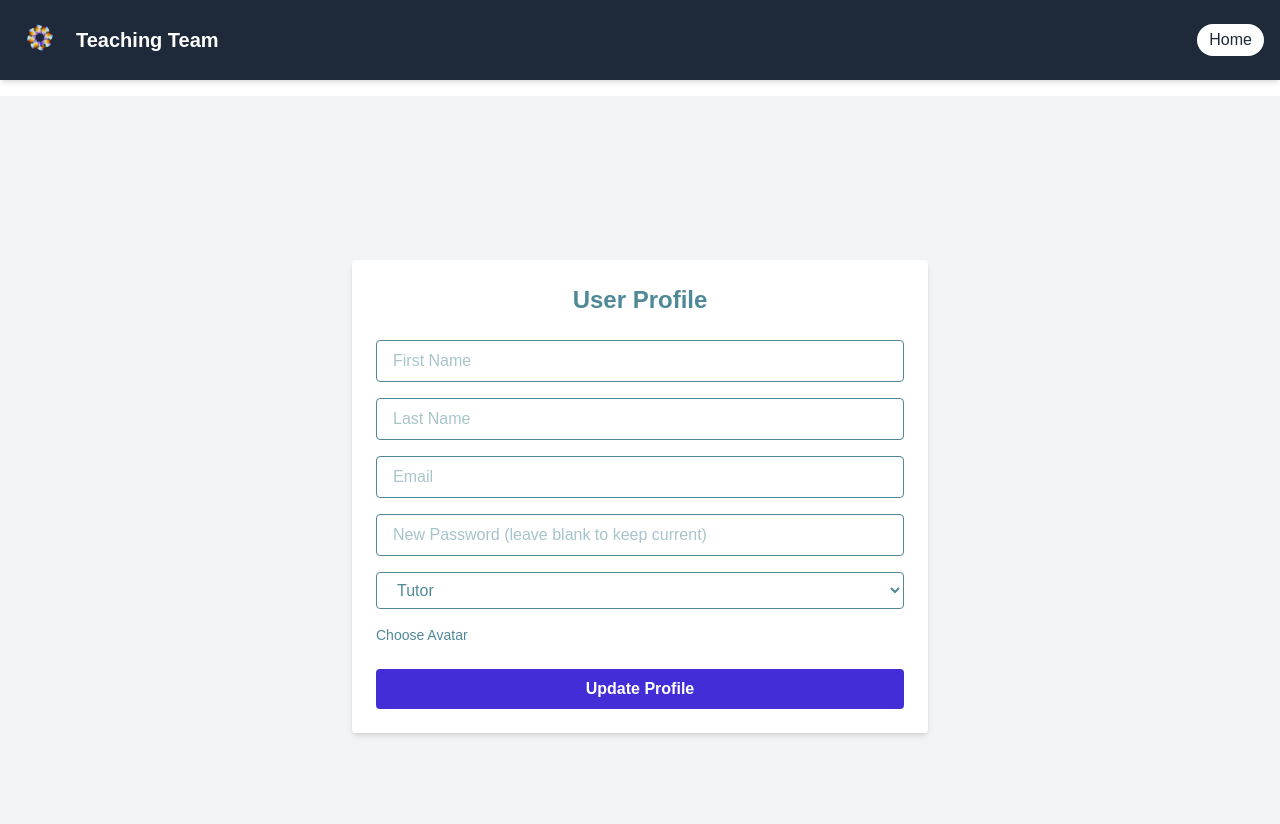
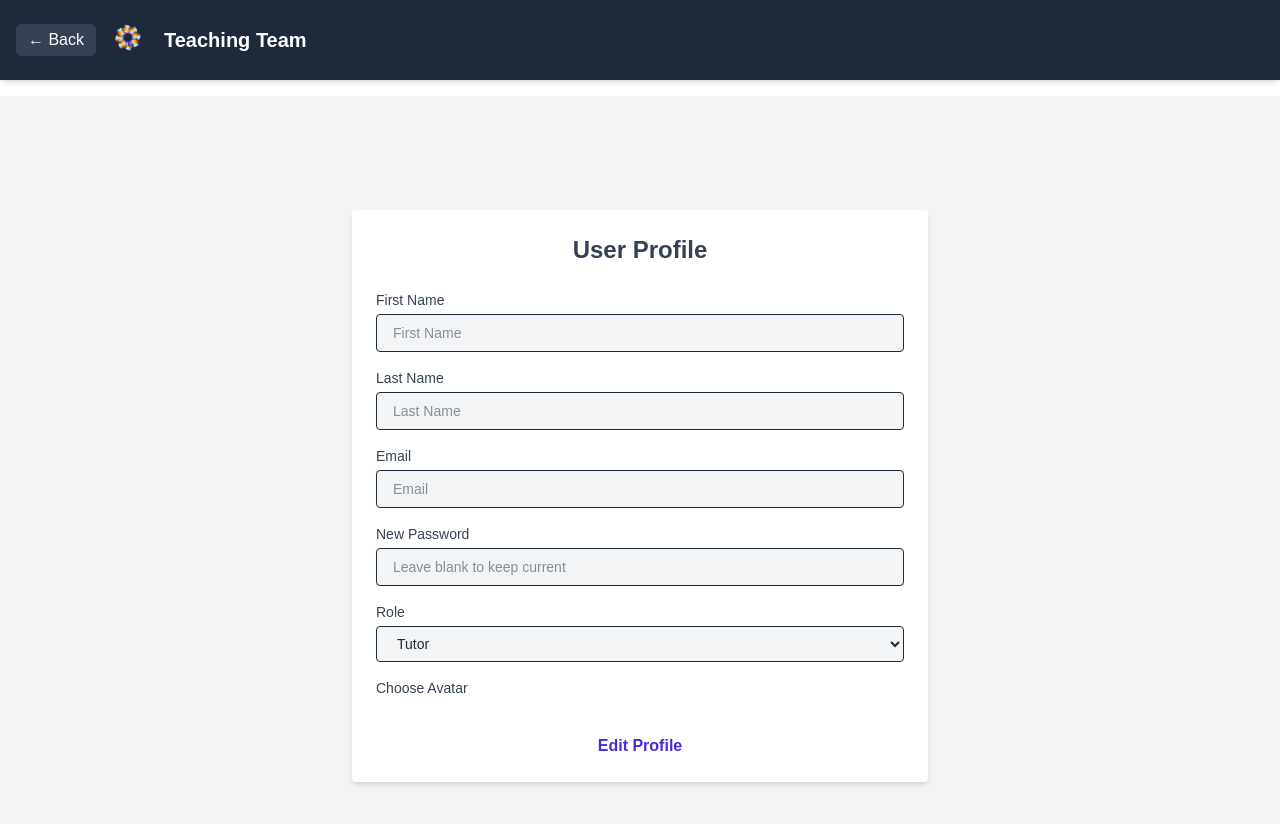
Before and after one commit to Krithik211/Teaching_Team---WebApplication, a Next.js app in the folder client/: page /editProfile in a window 1280 px wide. Shown: the top 824 px of the page. Built offline with nearby package versions, Linux system fonts and the light colour scheme.

Commit message:
implemented edit profile

```diff
--- a/client/src/components/Navigation.tsx
+++ b/client/src/components/Navigation.tsx
@@ -10,11 +10,18 @@ import ProfileMenu from "./ProfileMenu";
 interface NavigationProps {
   showSignOut?: boolean;
   showHome?: boolean;
+  showBackButton?: boolean;
 }
 
-const Navigation: React.FC<NavigationProps> = ({ showSignOut = false, showHome = false }) => {
+const Navigation: React.FC<NavigationProps> = ({
+  showSignOut = false,
+  showHome = false,
+  showBackButton = false,
+
+}) => {
   const { signout } = useAuth();
   const router = useRouter();
+
 
   // Sign out and redirect to home
   const handleSignOut = () => {
@@ -29,28 +36,29 @@ const Navigation: React.FC<NavigationProps> = ({ showSignOut = false, showHome =
 
         {/* Logo and title (left side) */}
         <div className="flex items-center space-x-3">
+  {showBackButton && (
+  <button
+    onClick={() => router.back()}
+    className="text-white bg-gray-700 hover:bg-gray-600 px-3 py-1 rounded-md mr-2"
+  >
+    ← Back
+  </button>
+)}
   <img src="/images/logo3.png" alt="Logo" className="h-12 w-12 object-contain bg-gray-800 rounded" />
   <h1 className="text-xl font-bold">Teaching Team</h1>
 </div>
 
         {/* Conditional navigation links (right side) */}
         <div className="flex items-center space-x-6">
-          {(!showSignOut && !showHome) && (
+          {showBackButton ? (
+  // ✅ Only back button
+  <></>
+) : (!showSignOut && !showHome) && (
   <>
     <a href="#home" className="hover:underline">Home</a>
     <a href="#about" className="hover:underline">About</a>
-              <Link
-                href="/signIn"
-                className="bg-white text-gray-800 px-3 py-1 rounded-full hover:bg-gray-300 font-medium"
-              >
-                Sign In
-              </Link>
-              <Link
-                href="/signUp"
-                className="bg-white text-gray-800 px-3 py-1 rounded-full hover:bg-gray-300 font-medium"
-              >
-                Sign Up
-              </Link>
+    <Link href="/signIn" className="bg-white text-gray-800 px-3 py-1 rounded-full hover:bg-gray-300 font-medium">Sign In</Link>
+    <Link href="/signUp" className="bg-white text-gray-800 px-3 py-1 rounded-full hover:bg-gray-300 font-medium">Sign Up</Link>
   </>
 )}
 
--- a/client/src/components/ProfileMenu.tsx
+++ b/client/src/components/ProfileMenu.tsx
@@ -36,7 +36,7 @@ const ProfileMenu: React.FC = () => {
             onClick={handleEditProfile}
             className="block w-full text-left px-4 py-2 text-gray-700 hover:bg-gray-100"
           >
-            Edit Profile
+            View Profile
           </button>
         </div>
       )}
--- a/client/src/pages/editProfile.tsx
+++ b/client/src/pages/editProfile.tsx
@@ -6,12 +6,16 @@ import { User } from "@/types/User";
 import { Avatar } from "@/types/Avatar";
 import { userApi } from "@/services/api";
 import Navigation from "@/components/Navigation";
+import { UpdateUserRequest } from "@/types/User";
+
+
 
 const EditProfilePage = () => {
   const router = useRouter();
   const [user, setUser] = useState<User | null>(null);
   const [avatars, setAvatars] = useState<Avatar[]>([]);
   const [loading, setLoading] = useState(false);
+  const [isEditing, setIsEditing] = useState(false);
 
   // Form fields
   const [firstName, setFirstName] = useState("");
@@ -43,22 +47,52 @@ const EditProfilePage = () => {
 
   const handleUpdate = async (e: React.FormEvent) => {
     e.preventDefault();
+     console.log("Update form submitted"); // ✅ Add this
+
+     // ✅ Place this right below it:
+  console.log("📦 Payload to update:", {
+    firstName,
+    lastName,
+    email,
+    role,
+    avatarId: selectedAvatar?.avatarId,
+    password,
+  });
+
     setLoading(true);
 
     try {
-    //   const updatedUser: Partial<User> = {
-    //     firstName,
-    //     lastName,
-    //     email,
-    //     password: password || undefined, // optional
-    //     role,
-    //     avatar_id: selectedAvatar?.avatarId,
-    //   };
+     if (!selectedAvatar) {
+  toast.error("Please select an avatar.");
+  setLoading(false);
+  return;
+}
+    const updatedUser: UpdateUserRequest = {
+  firstName,
+  lastName,
+  email,
+  role,
+  avatar_id: selectedAvatar?.avatarId!,
+};
 
-    //   const response = await userApi.updateUser(user?.userId!, updatedUser);
-    //   toast.success("Profile updated!");
-    //   localStorage.setItem("CurrentUser", JSON.stringify(response.user));
-      router.push("/dashboard");
+if (password.trim() !== "") {
+  updatedUser.password = password;
+}
+
+const response = await userApi.updateUser(user!.userId, updatedUser);
+
+toast.success("Profile updated!");
+localStorage.setItem("CurrentUser", JSON.stringify(response.user));
+setUser(response.user);
+setIsEditing(false);
+
+      if (response.user.role === "lecturer") {
+  router.push("/lecturer");
+} else if (response.user.role === "tutor" || response.user.role === "candidate") {
+  router.push("/tutor");
+} else {
+  router.push("/"); // fallback
+}
     } catch (error: any) {
       toast.error(error.response?.data?.message || "Update failed.");
     } finally {
@@ -71,82 +105,130 @@ const EditProfilePage = () => {
       <Head>
         <title>User Profile - Teaching Team</title>
       </Head>
-      <Navigation showHome={true} />
+      <Navigation showBackButton={true} />
       <div className="pt-24"> {/* Pushes content below fixed navbar */}
       <div className="min-h-screen flex items-center justify-center bg-gray-100 px-4">
         <div className="bg-white p-6 rounded shadow-md w-full max-w-xl">
-          <h2 className="text-2xl font-bold mb-6 text-center">User Profile</h2>
+          <h2 className="text-2xl font-bold mb-6 text-center text-gray-700">User Profile</h2>
           <form onSubmit={handleUpdate} className="space-y-4">
+            {/* First Name */}
+  <label className="block text-sm font-medium text-gray-700">
+    First Name
     <input
       value={firstName}
       onChange={(e) => setFirstName(e.target.value)}
+      disabled={!isEditing}
+      required={isEditing}
       placeholder="First Name"
-              className="w-full border px-4 py-2 rounded"
-              required
+      className={`w-full mt-1 border px-4 py-2 rounded text-gray-800 ${
+        !isEditing ? "bg-gray-100 cursor-not-allowed" : "focus:ring-2 focus:ring-indigo-500"
+      }`}
     />
+  </label>
+            {/* Last Name */}
+  <label className="block text-sm font-medium text-gray-700">
+    Last Name
     <input
       value={lastName}
       onChange={(e) => setLastName(e.target.value)}
+      disabled={!isEditing}
+      required={isEditing}
       placeholder="Last Name"
-              className="w-full border px-4 py-2 rounded"
-              required
+      className={`w-full mt-1 border px-4 py-2 rounded text-gray-800 ${
+        !isEditing ? "bg-gray-100 cursor-not-allowed" : "focus:ring-2 focus:ring-indigo-500"
+      }`}
     />
+  </label>
+           <label className="block text-sm font-medium text-gray-700">
+  Email
   <input
+    type="email"
     value={email}
     onChange={(e) => setEmail(e.target.value)}
+    disabled={!isEditing}
+    required={isEditing}
     placeholder="Email"
-              type="email"
-              className="w-full border px-4 py-2 rounded"
-              required
+    className={`w-full mt-1 border px-4 py-2 rounded text-gray-800 ${
+      !isEditing ? "bg-gray-100 cursor-not-allowed" : "focus:ring-2 focus:ring-indigo-500"
+    }`}
   />
+</label>
+           {/* Password */}
+  <label className="block text-sm font-medium text-gray-700">
+    New Password
     <input
+      type="password"
       value={password}
       onChange={(e) => setPassword(e.target.value)}
-              placeholder="New Password (leave blank to keep current)"
-              type="password"
-              className="w-full border px-4 py-2 rounded"
+      disabled={!isEditing}
+      placeholder="Leave blank to keep current"
+      className={`w-full mt-1 border px-4 py-2 rounded text-gray-800 ${
+        !isEditing ? "bg-gray-100 cursor-not-allowed" : "focus:ring-2 focus:ring-indigo-500"
+      }`}
     />
+  </label>
+            {/* Role */}
+  <label className="block text-sm font-medium text-gray-700">
+    Role
     <select
       value={role}
       onChange={(e) => setRole(e.target.value)}
-              className="w-full border px-4 py-2 rounded"
+      disabled={!isEditing}
+      className={`w-full mt-1 border px-4 py-2 rounded text-gray-800 ${
+        !isEditing ? "bg-gray-100 cursor-not-allowed" : "focus:ring-2 focus:ring-indigo-500"
+      }`}
     >
       <option value="tutor">Tutor</option>
       <option value="lecturer">Lecturer</option>
       <option value="admin">Admin</option>
     </select>
+  </label>
 
             <div>
-              <p className="text-sm font-medium mb-2">Choose Avatar</p>
-              <div className="grid grid-cols-4 gap-2">
+    <p className="text-sm font-medium text-gray-700 mb-1">Choose Avatar</p>
+    <div className="grid grid-cols-4 gap-3 mb-4">
       {avatars.map((av) => (
         <img
           key={av.avatarId}
           src={av.avatarUrl}
-                    onClick={() => setSelectedAvatar(av)}
-                    className={`cursor-pointer border-2 rounded-full w-20 h-20 object-cover ${
+          onClick={() => isEditing && setSelectedAvatar(av)}
+          className={`cursor-pointer border-2 rounded-full w-20 h-20 object-cover transition-transform duration-150 ease-in-out ${
             selectedAvatar?.avatarId === av.avatarId
-                        ? "border-blue-500"
-                        : "border-transparent"
-                    }`}
+              ? "border-indigo-500 scale-105 shadow-md"
+              : "border-gray-300 opacity-60"
+          } ${!isEditing ? "cursor-not-allowed opacity-50" : ""}`}
           alt="Avatar"
         />
       ))}
     </div>
   </div>
-
+   {isEditing && (
+    <div className="w-full text-center pt-4">
       <button
         type="submit"
         disabled={loading}
-              className={`w-full py-2 font-semibold rounded ${
-                loading
-                  ? "bg-gray-400 text-white"
-                  : "bg-indigo-700 text-white hover:bg-indigo-600"
+        className={`w-full py-2 font-semibold rounded text-white ${
+          loading ? "bg-gray-400 cursor-not-allowed" : "bg-indigo-700 hover:bg-indigo-600"
         }`}
       >
-              {loading ? "Updating..." : "Update Profile"}
+        {loading ? "Saving..." : "Save Changes"}
       </button>
+    </div>
+  )}
 </form>
+
+{/* Edit button shown only when not editing */}
+{!isEditing && (
+  <div className="w-full text-center pt-4">
+    <button
+      type="button"
+      onClick={() => setIsEditing(true)}
+      className="text-indigo-700 font-semibold hover:underline"
+    >
+      Edit Profile
+    </button>
+  </div>
+)}
         </div>
       </div>
     </div>
--- a/client/src/pages/signUp.tsx
+++ b/client/src/pages/signUp.tsx
@@ -67,6 +67,11 @@ useEffect(() => {
   } else if (password !== confirmPassword) {
     newErrors.confirmPassword = "Passwords do not match.";
   }
+
+  if (!selectedAvatar) {
+  newErrors.avatar = "Please choose an avatar.";
+}
+
 
   if (Object.keys(newErrors).length > 0) {
     setFormErrors(newErrors);
--- a/client/src/services/api.ts
+++ b/client/src/services/api.ts
@@ -1,6 +1,5 @@
 import axios from "axios";
 import { RegisterRequest, User } from "@/types/User";
-import { Avatar } from "@/types/Avatar";
 
 export const api = axios.create({
   baseURL: "http://localhost:3001/api", // Adjust this to match your backend URL
@@ -44,10 +43,11 @@ export const userApi = {
     return response.data;
   },
 
-  updateTutorial: async (id: number, user: Partial<User>) => {
-    const response = await api.put(`/tutorials/${id}`, user);
-    return response.data;
-  },
+  updateUser: async (userId: number, user: Partial<User>) => {
+  console.log("➡️ Calling updateUser API", userId, user);
+  const response = await api.put(`/auth/user/update/${userId}`, user);
+  return response.data;
+},
 
   deleteTutorial: async (id: number) => {
     const response = await api.delete(`/tutorials/${id}`);
```
Also changed, not shown: client/src/types/User.ts (+9 -0 lines), 2 other files (tests, documents, lock files or other folders). Lines whose indentation alone changed are shown as unchanged.
